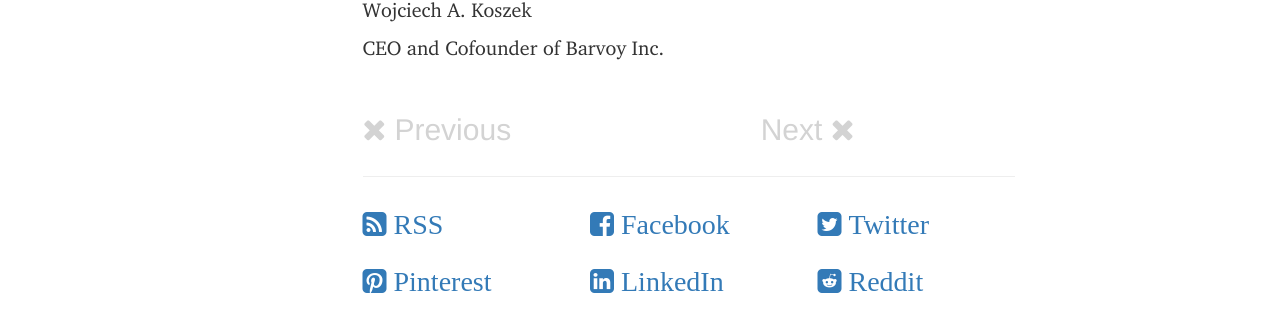
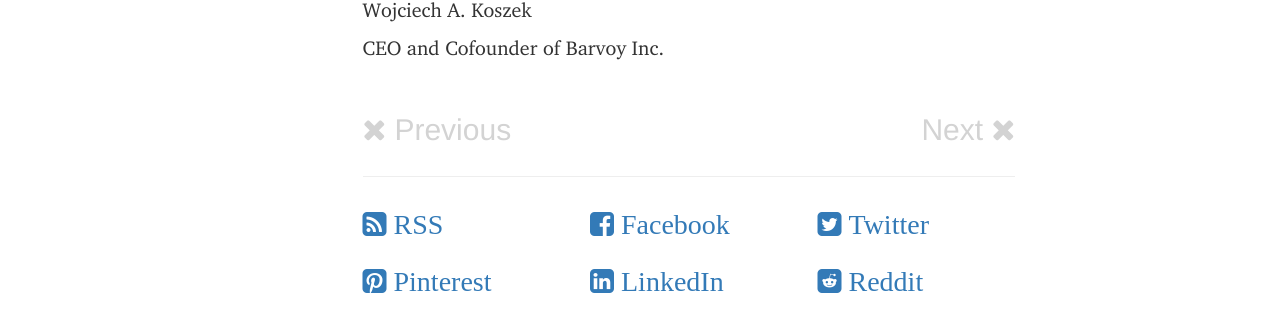
Before and after one commit to wkoszek/barelyusable, a Jekyll site: the page built from _posts/2015-05-02-intro.md, in a window 1280 px wide. Shown: the part 796-1105 px from the top of the page. Built offline with Jekyll 4.4.1, drawn with Linux system fonts in a browser that asks for light colours; nearby versions of some CDN libraries; comment, search, counter and statistics services are not loaded.

Commit message:
Bring alignment for navigation links.

```diff
--- a/_includes/head.html
+++ b/_includes/head.html
@@ -43,7 +43,10 @@
 			a:hover .fa-hacker-news { color: #ff6600; }
 			a:hover .fa-rss-square { color: #ff7d1e; }
 			a:hover .fa-pinterest-square { color: #bd2126; }
+
 			.fa-arrow-circle-o-right { color: #bdbdbd; }
+			.nav-prev { text-align: left; }
+			.nav-next { text-align: right; }
 
 			.row- { border: dotted 1px red; }
 			.col--md-1,
```
